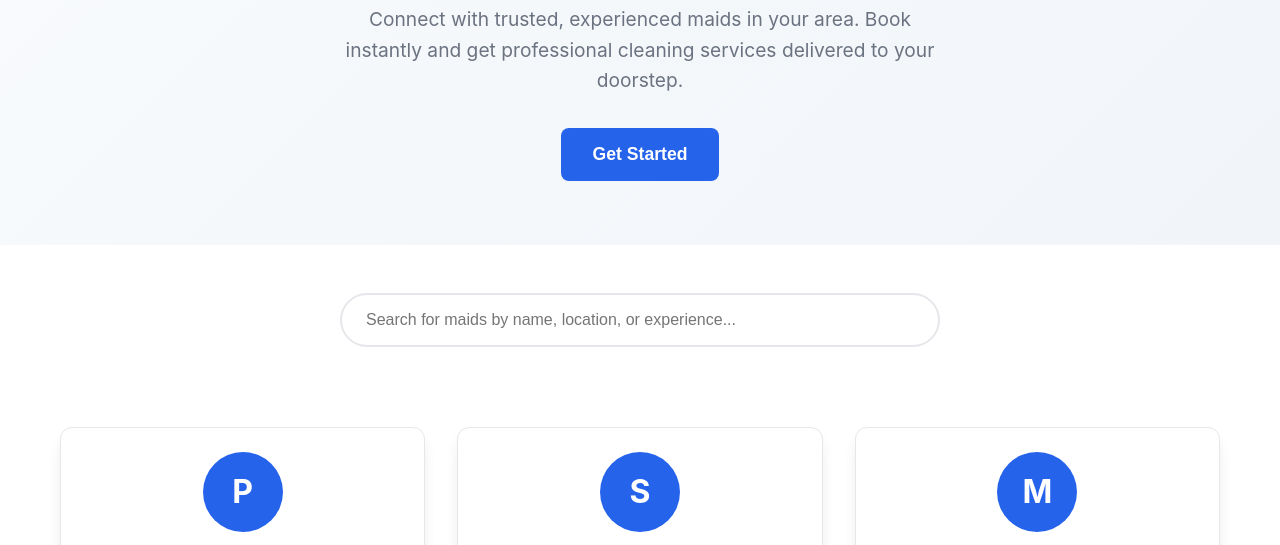
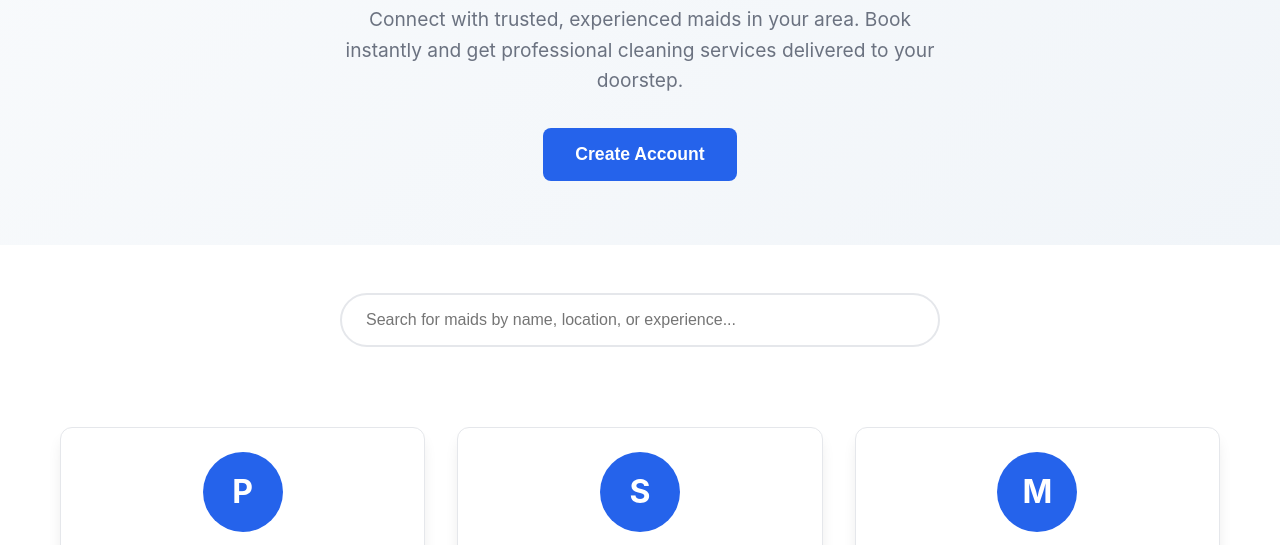
Before and after one commit to wizardcompiler/maidbooking, a plain HTML site: page index.html in a window 1280 px wide. Shown: the part 253-798 px from the top of the page. Drawn offline with Linux system fonts and the light colour scheme.

Commit message:
Update index.html

```diff
--- a/index.html
+++ b/index.html
@@ -697,7 +697,7 @@ body {
                     <h1 class="hero-title">Professional Maid Services</h1>
                     <p class="hero-subtitle">Connect with trusted, experienced maids in your area. Book instantly and get professional cleaning services delivered to your doorstep.</p>
                     <div class="cta-buttons">
-                        <button class="btn btn-primary btn-large" onclick="showRegister()">Get Started</button>
+                        <button class="btn btn-primary btn-large" onclick="showRegister()">Create Account</button>
                     </div>
                 </div>
             </section>
@@ -720,7 +720,7 @@ body {
                 <div class="container">
                     <div class="auth-container">
                         <!-- Add this inside auth-container divs -->
-<button class="btn btn-outline" onclick="goBack()" style="margin-bottom: 1rem;">← Back</button>
+<!-- <button class="btn btn-outline" onclick="goBack()" style="margin-bottom: 1rem;">← Back</button> -->
 
                         <h2 class="auth-title">Login to Your Account</h2>
                         <div class="auth-tabs">
```
